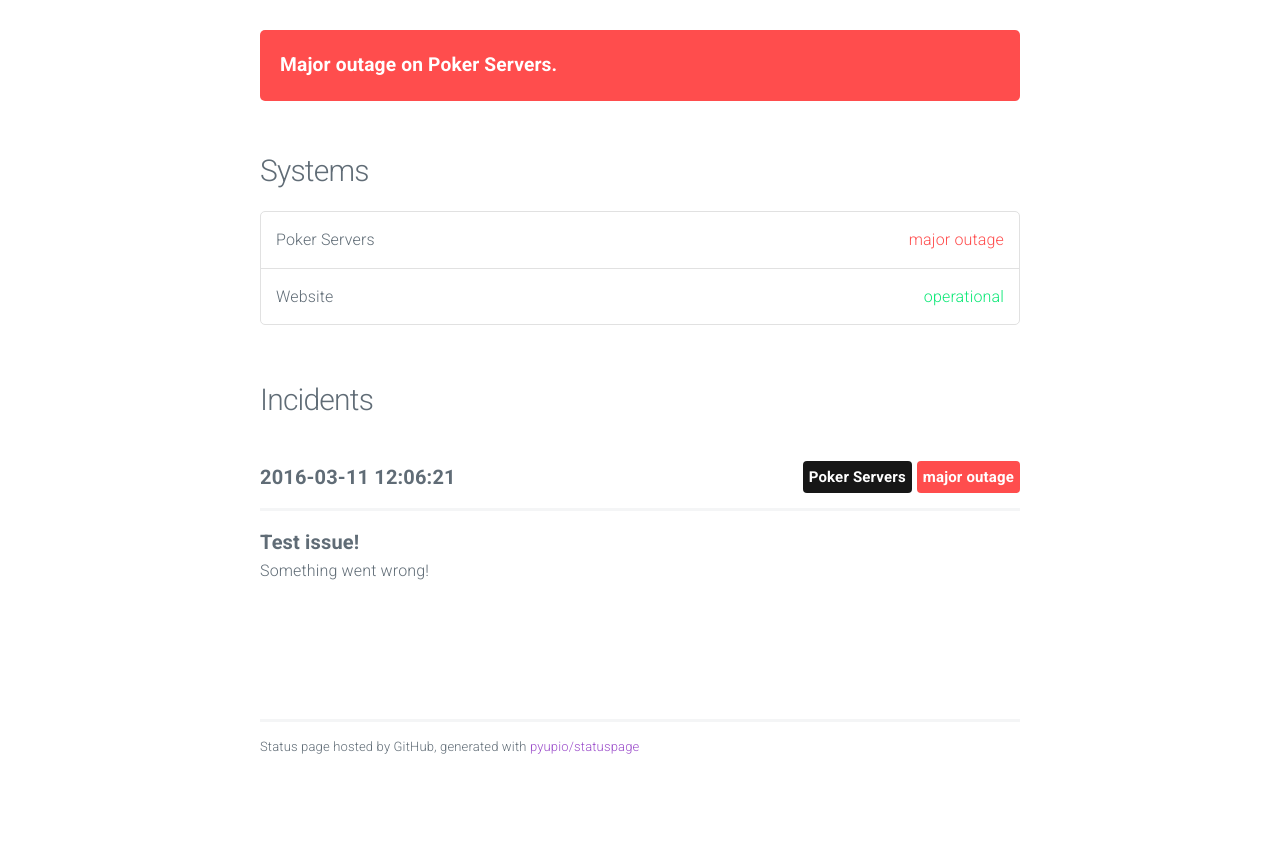
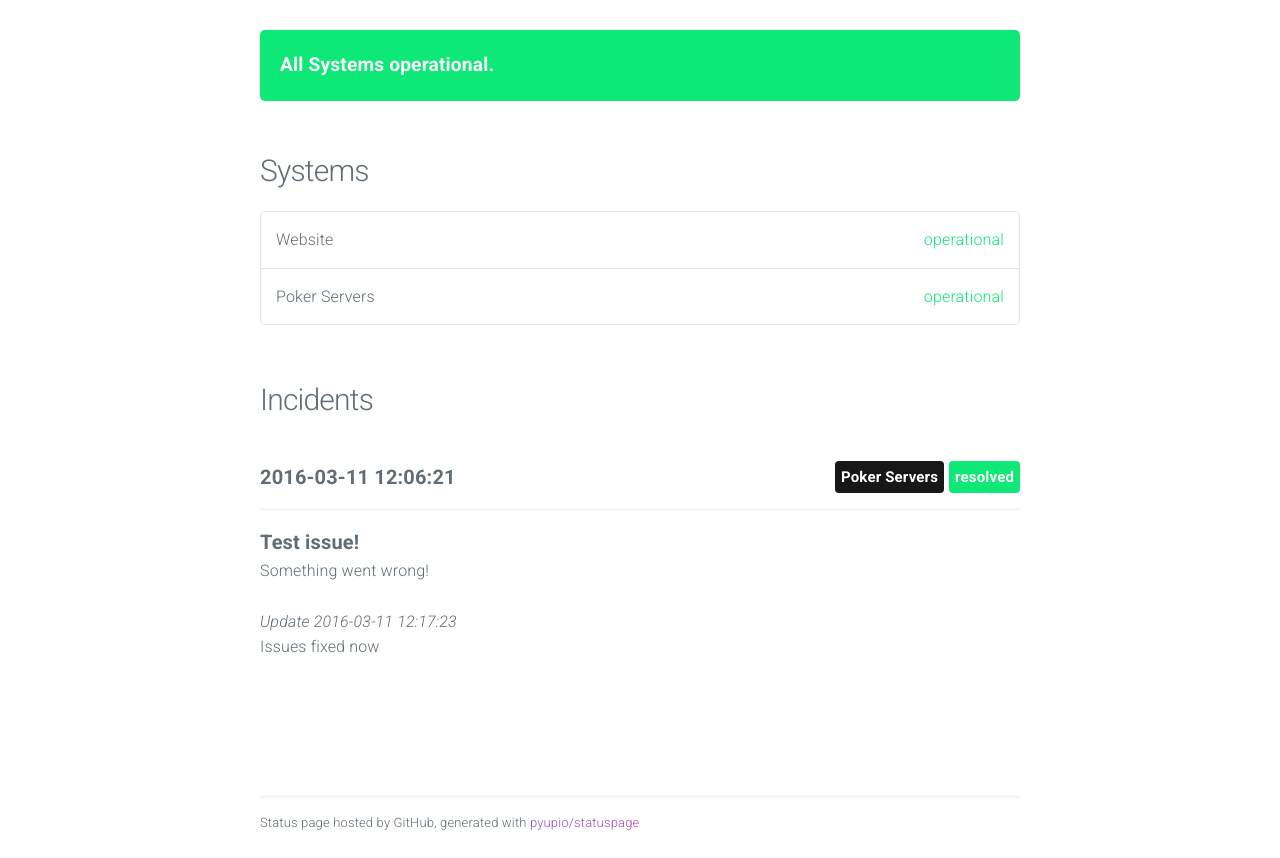
Before and after one commit to Draiken/status-page, a plain HTML site: page index.html in a window 1280 px wide. Shown: the part 55-913 px from the top of the page. Before the commit the page ends 837 px from the top, so only its background shows below. Drawn offline with nearby package versions, Linux system fonts and the light colour scheme.

Commit message:
update index

```diff
--- a/index.html
+++ b/index.html
@@ -31,22 +31,20 @@
 
 			<section class="container" id="main">
 
-
-					<div class="panel major outage">
-						Major outage on Poker Servers.
+					<div class="panel operational">
+						All Systems operational.
 					</div>
-
 
 
 				<h4>Systems</h4>
 				<ul class="systems">
 
 					<li>
-						Poker Servers <span class="status major outage">major outage</span>
+						Website <span class="status operational">operational</span>
 					</li>
 
 					<li>
-						Website <span class="status operational">operational</span>
+						Poker Servers <span class="status operational">operational</span>
 					</li>
 
 				</ul>
@@ -58,7 +56,7 @@
 						<span class="date">2016-03-11 12:06:21</span>
 
 
-							<span class="label major outage float-right">major outage</span>
+							<span class="label operational float-right">resolved</span>
 
 
 							<span class="label system float-right">Poker Servers</span>
@@ -67,6 +65,10 @@
 
 						<span class="title">Test issue!</span>
 						<p>Something went wrong!</p>
+
+							<p><em>Update 2016-03-11 12:17:23</em><br/>
+							Issues fixed now
+							</p>
 
 					</div>
 
```
